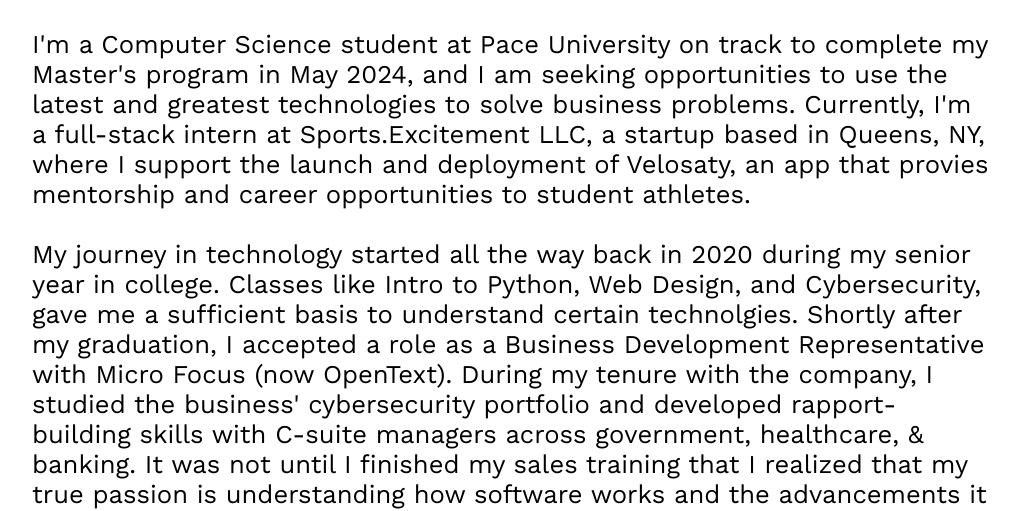
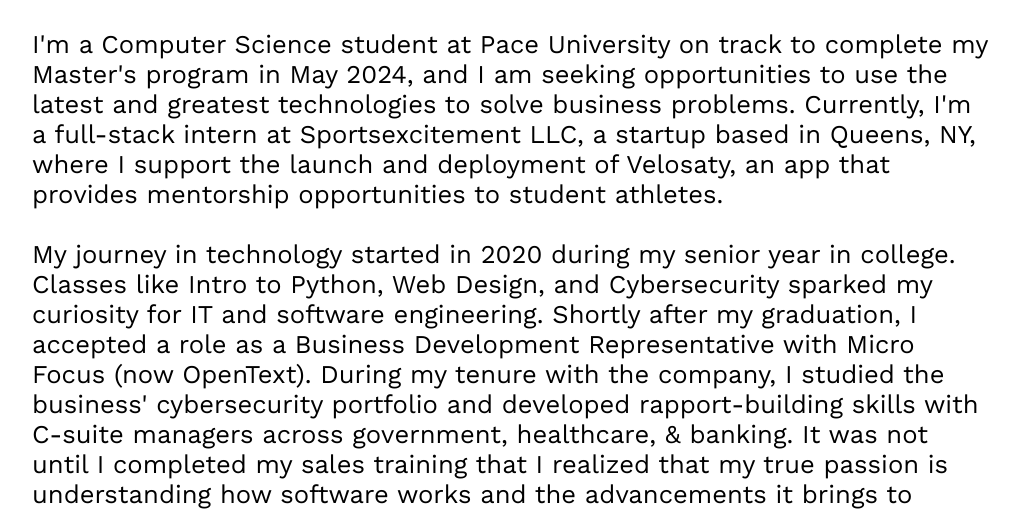
Before and after one commit to fzallocco/fzallocco, a website: page frontend/index.html in a window 1280 px wide. Shown: the part 446-957 px from the top of the page, without its empty margins (128-1147 px from the left). Drawn offline with nearby package versions, Linux system fonts and the light colour scheme.

Commit message:
Update index.html
reviewed paragraphs

```diff
--- a/frontend/index.html
+++ b/frontend/index.html
@@ -32,12 +32,12 @@
             <h2 class="page-header__heading">Welcome to My Page!</h2>
             <p>
             I'm a Computer Science student at Pace University on track to complete my Master's program in May 2024, and I am seeking opportunities to use the latest and greatest technologies to solve business problems.
-            Currently, I'm a full-stack intern at Sports.Excitement LLC, a startup based in Queens, NY, where I support the launch and deployment of Velosaty, an app that provies mentorship and career opportunities to student athletes.
+            Currently, I'm a full-stack intern at Sportsexcitement LLC, a startup based in Queens, NY, where I support the launch and deployment of Velosaty, an app that provides mentorship opportunities to student athletes.
             <br><br>
-            My journey in technology started all the way back in 2020 during my senior year in college. Classes like Intro to Python, Web Design, and Cybersecurity, gave me a
-            sufficient basis to understand certain technolgies. Shortly after my graduation, I accepted a role as a Business Development Representative with Micro Focus (now OpenText).
+            My journey in technology started in 2020 during my senior year in college. Classes like Intro to Python, Web Design, and Cybersecurity sparked my curiosity for IT and software engineering.
+            Shortly after my graduation, I accepted a role as a Business Development Representative with Micro Focus (now OpenText).
             During my tenure with the company, I studied the business' cybersecurity portfolio and developed rapport-building skills with C-suite managers across government, healthcare, & banking.
-            It was not until I finished my sales training that I realized that my true passion is understanding how software works and the advancements it brings to society.
+            It was not until I completed my sales training that I realized that my true passion is understanding how software works and the advancements it brings to society.
             Thus, I left the company and went on to study software engineering at the Seidenberg School in New York City.
             </p>
         </div>
```
